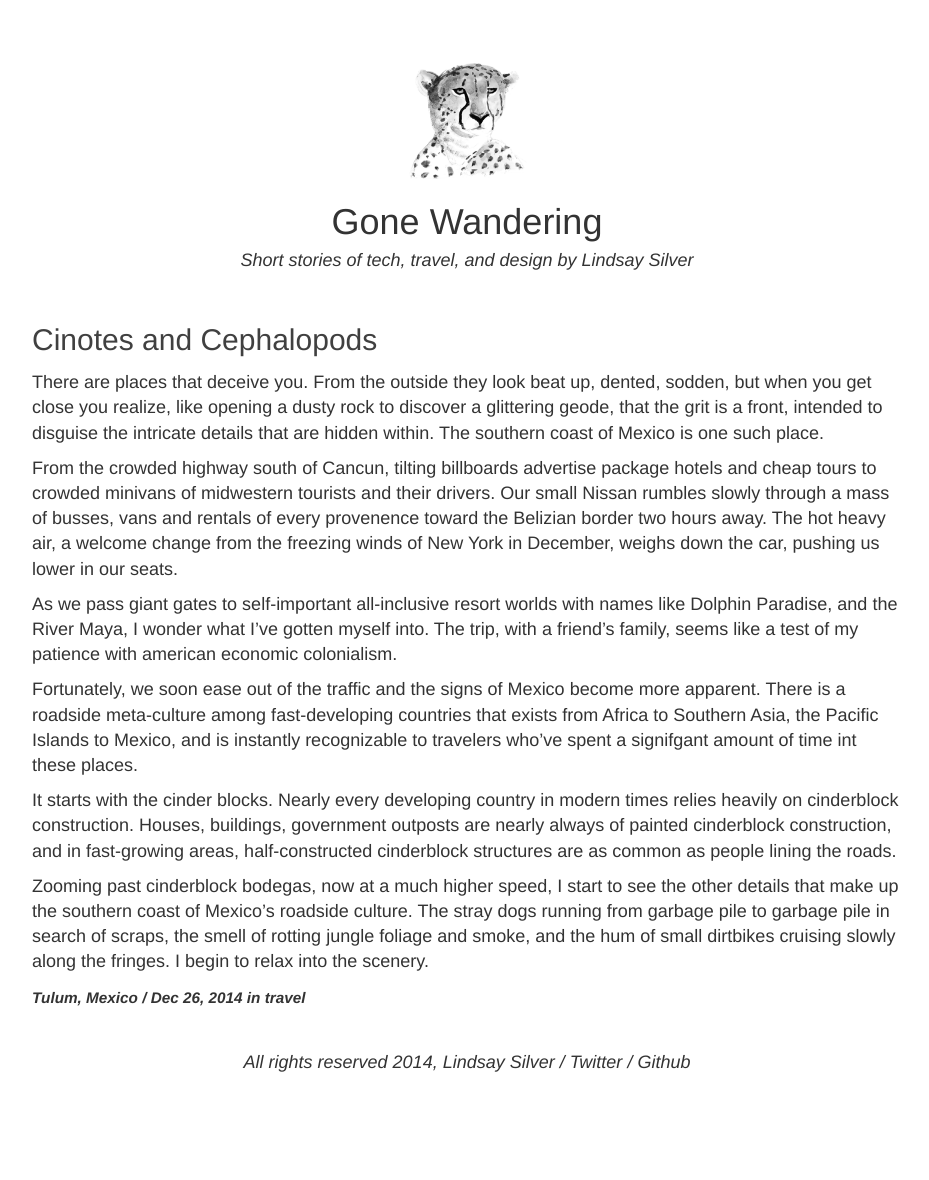
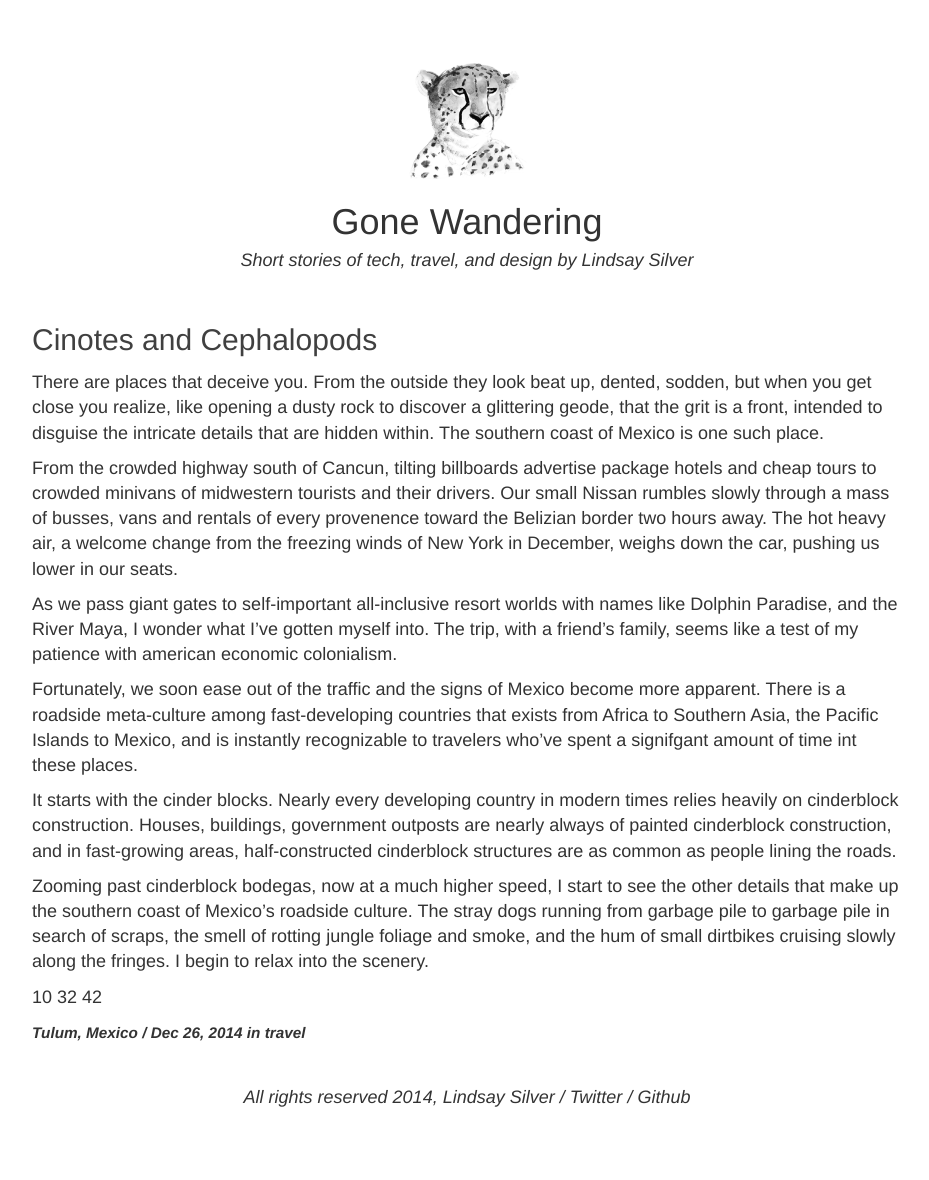
Before and after one commit to gonewandering/gonewandering.github.io, a Jekyll site: the page built from _posts/2014-12-23-tulum.markdown, in a window 1280 px wide. Shown: the whole page, without its empty margins (173-1102 px from the left). Built offline with Jekyll 4.4.1, drawn with Linux system fonts in a browser that asks for light colours; nearby versions of some CDN libraries; before the commit the page ends 1145 px from its top, so only the background shows below that.

```diff
--- a/_posts/2014-12-23-tulum.markdown
+++ b/_posts/2014-12-23-tulum.markdown
@@ -16,3 +16,7 @@
 It starts with the cinder blocks. Nearly every developing country in modern times relies heavily on cinderblock construction. Houses, buildings, government outposts are nearly always of painted cinderblock construction, and in fast-growing areas, half-constructed cinderblock structures are as common as people lining the roads.
 
 Zooming past cinderblock bodegas, now at a much higher speed, I start to see the other details that make up the southern coast of Mexico's roadside culture. The stray dogs running from garbage pile to garbage pile in search of scraps, the smell of rotting jungle foliage and smoke, and the hum of small dirtbikes cruising slowly along the fringes. I begin to relax into the scenery.
+
+10
+32
+42
```
Also changed, not shown: 4 other files.
